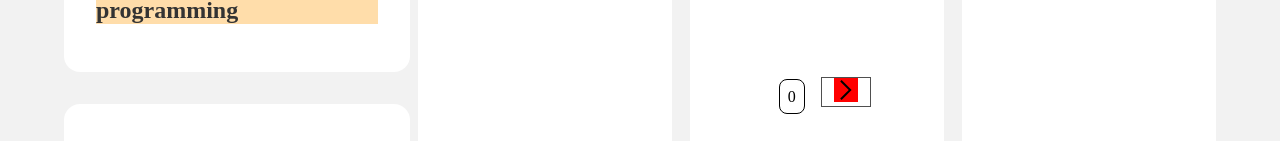
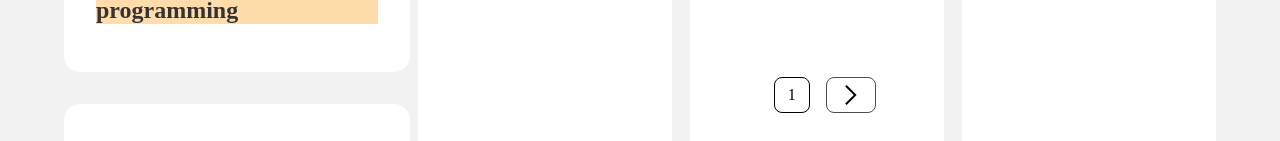
Before and after one commit to GenericJM/Portfolio, a React (Vite) app: page / in a window 1280 px wide. Shown: the part 1178-1319 px from the top of the page. Built offline with nearby package versions, Linux system fonts and the light colour scheme.

Commit message:
update page button

```diff
--- a/src/components/projects/index.jsx
+++ b/src/components/projects/index.jsx
@@ -28,11 +28,7 @@ export default function Projects() {
     //mover a un componente independiente
     const [key, setKey] = useState(null);
     const projectList = useProjects(key)
-    const [pagination,page,lastPage, setPage] = usePage(projectList);
-
-    const handleNextPage = () => { setPage(prevPage => prevPage+1) }
-    const handlePrevPage = () => { setPage(prevPage=>prevPage-1)}
-
+    const [pagination, page, lastPage, setPage] = usePage(projectList);
 
     return (
         <>
@@ -59,7 +55,7 @@ export default function Projects() {
                 }
 
             </section>
-            <PageComponent handleNextPage={handleNextPage} handlePrevPage={handlePrevPage} page={page} lastPage={lastPage} />
+            <PageComponent setPage={setPage} page={page} lastPage={lastPage} />
         </>
 
     )
@@ -89,23 +85,27 @@ const Project = ({ content, setKey }) => {
 
     </article>
 }
-const PageComponent = ({ handleNextPage, handlePrevPage, page, lastPage }) => {
-
-  return  <section className="page">
+const PageComponent = ({setPage, page, lastPage }) => {
+    const handleNextPage = () => { setPage(prevPage => prevPage+1) }
+    const handlePrevPage = () => { setPage(prevPage=>prevPage-1)}
+  return  <section className="pageButtons">
     {page > 0 ?
         <button
-            className="project__button-shape project__button-colors other-text"
+            className="project__button-shape project__button-colors other-text pageButton"
             onClick={handlePrevPage}
-        ><img src={backward} className="movePage"></img> </button> : null
+          >
+              <img src={backward} className="movePage"></img>
+          </button>
+          :
+          null
     }
-
-
-    <label className="nPage">{page}</label>
+   <div className="nPage"> <label >{page+1}</label></div>
     {!lastPage ?
         <button
-        className="project__button-colors other-text"
+        className="project__button-shape project__button-colors other-text pageButton"
         onClick={handleNextPage}
-          ><img src={forward} className="movePage"></img>
+          >
+              <img src={forward} className="movePage"></img>
         </button>
         :
         null
--- a/src/components/projects/projects.css
+++ b/src/components/projects/projects.css
@@ -62,19 +62,29 @@
     border: 1px solid #2F80ED;
     color: #2F80ED;
 }
-.page{
-
+.pageButtons{
+    /* background-color: red; */
+    display: flex;
     width: fit-content;
+    justify-content: center;
     margin: 0 auto;
 }
 .nPage{
-    margin: 1em;
+    display: flex;
+    align-items: center;
+    margin: 0 1em;
     border: 1px solid #000;
     border-radius: 0.5em;
-    padding: 0.5em;
+    padding: 0.5em 0.8em;
 }
 .movePage{
-    background-color: red;
+
     width: 50%;
-    object-fit: contain;
+
 }
+.pageButton{
+
+    padding: 0;
+    padding-top: 5px;
+
+}
```
